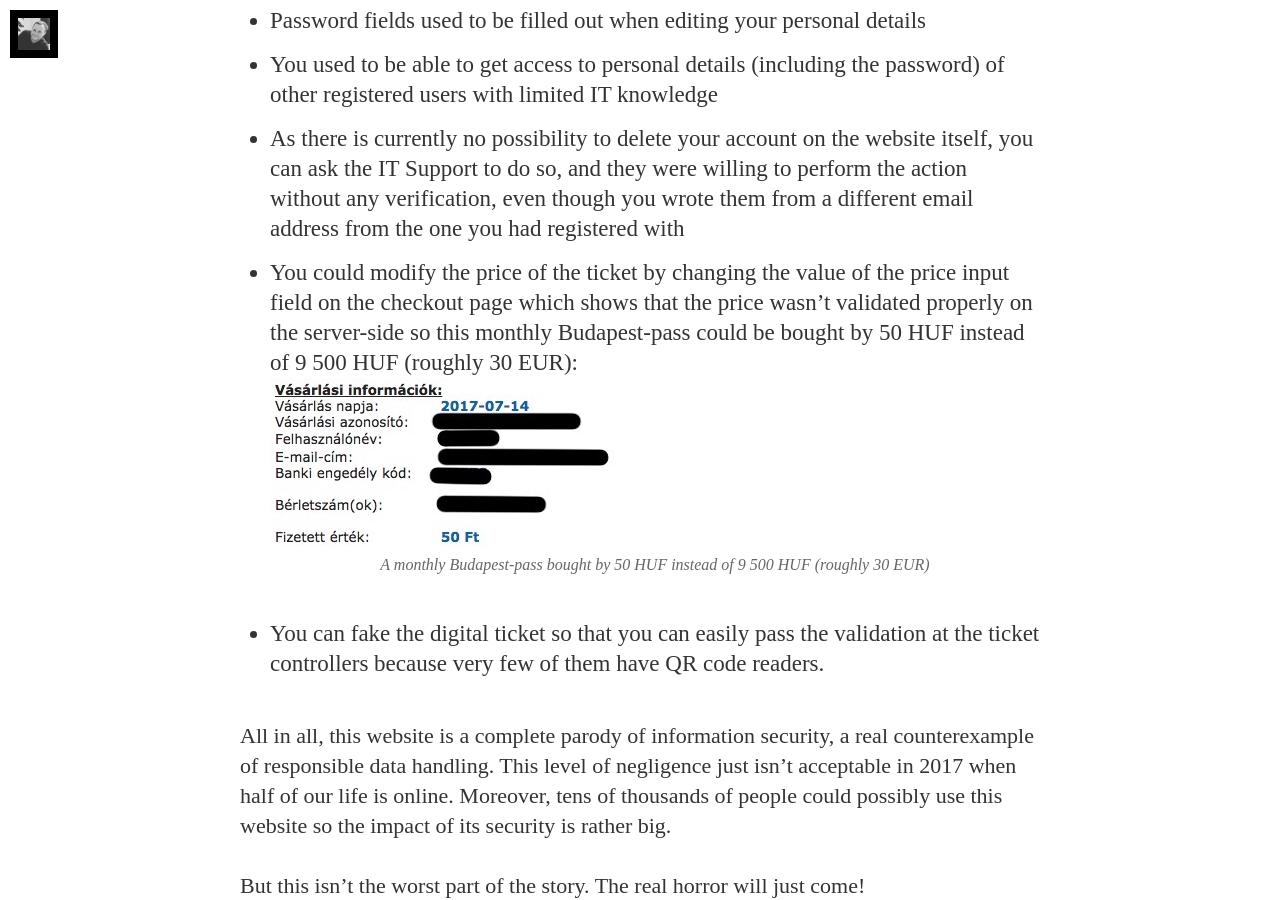
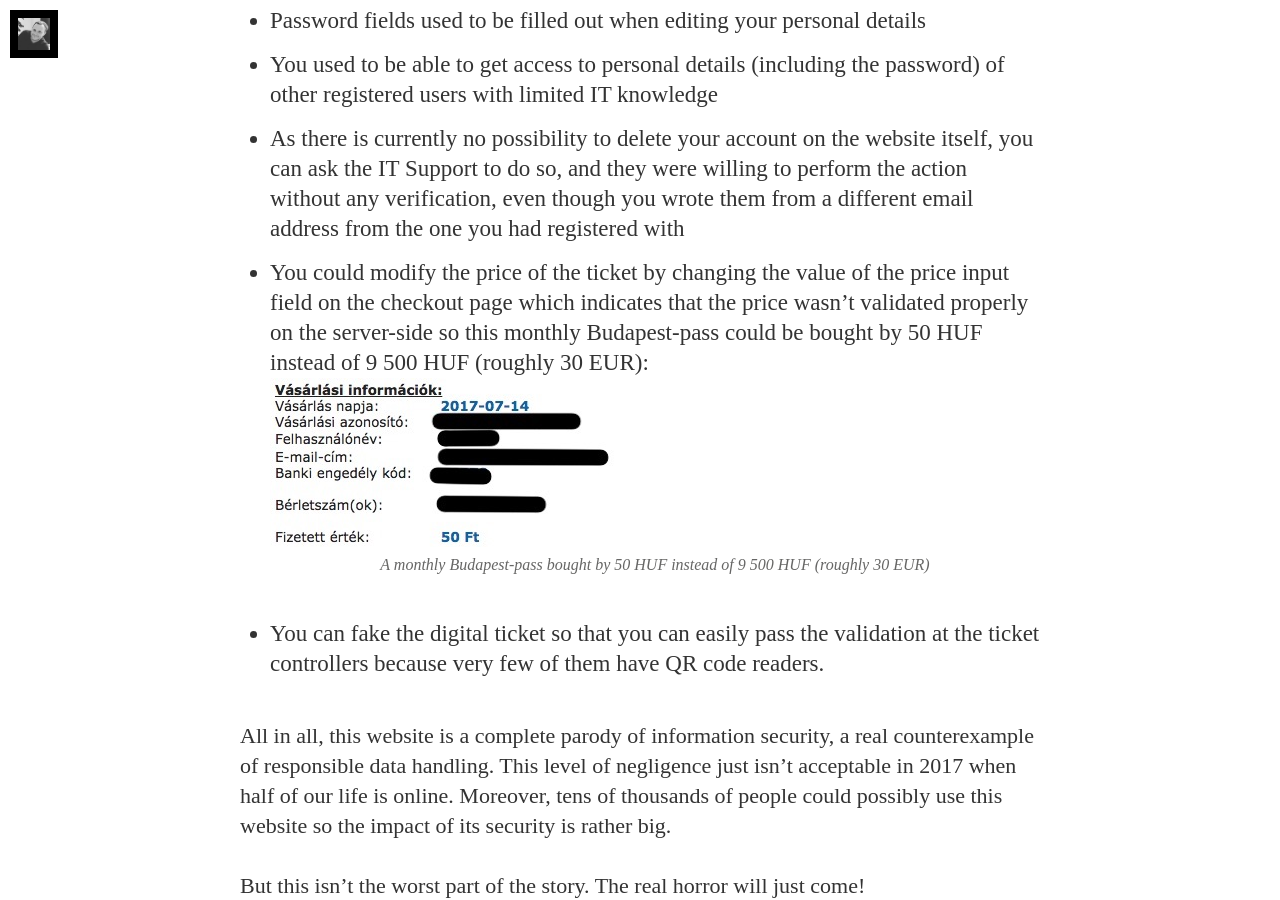
Before and after one commit to kocsismate/kocsismate.github.io, a Jekyll site: the page built from _posts/2017-07-23-18-year-old-ethical-hacker-got-arrested-in-hungary.md, in a window 1280 px wide and 900 px high, scrolled down 3127 px. Built offline with Jekyll 4.4.1, drawn with Linux system fonts in a browser that asks for light colours; nearby versions of some CDN libraries; some web fonts are replaced; comment, search, counter and statistics services are not loaded.

Commit message:
Fixed text again

```diff
--- a/_posts/2017-07-23-18-year-old-ethical-hacker-got-arrested-in-hungary.md
+++ b/_posts/2017-07-23-18-year-old-ethical-hacker-got-arrested-in-hungary.md
@@ -40,9 +40,9 @@ IT knowledge
 - As there is currently no possibility to delete your account on the website itself, you can ask the IT Support to do so,
 and they were willing to perform the action without any verification, even though you wrote them from a different email
 address from the one you had registered with
-- You could modify the price of the ticket by changing the value of the price input field on the checkout page which shows
-that the price wasn't validated properly on the server-side so this monthly Budapest-pass could be bought by 50 HUF instead
-of 9 500 HUF (roughly 30 EUR):
+- You could modify the price of the ticket by changing the value of the price input field on the checkout page which
+indicates that the price wasn't validated properly on the server-side so this monthly Budapest-pass could be bought by
+50 HUF instead of 9 500 HUF (roughly 30 EUR):
 ![A monthly Budapest-pass bought by 50 HUF instead of 9 500 HUF (roughly 30 EUR)][bkk-ticket]
 - You can fake the digital ticket so that you can easily pass the validation at the ticket controllers because very few
 of them have QR code readers.
```
